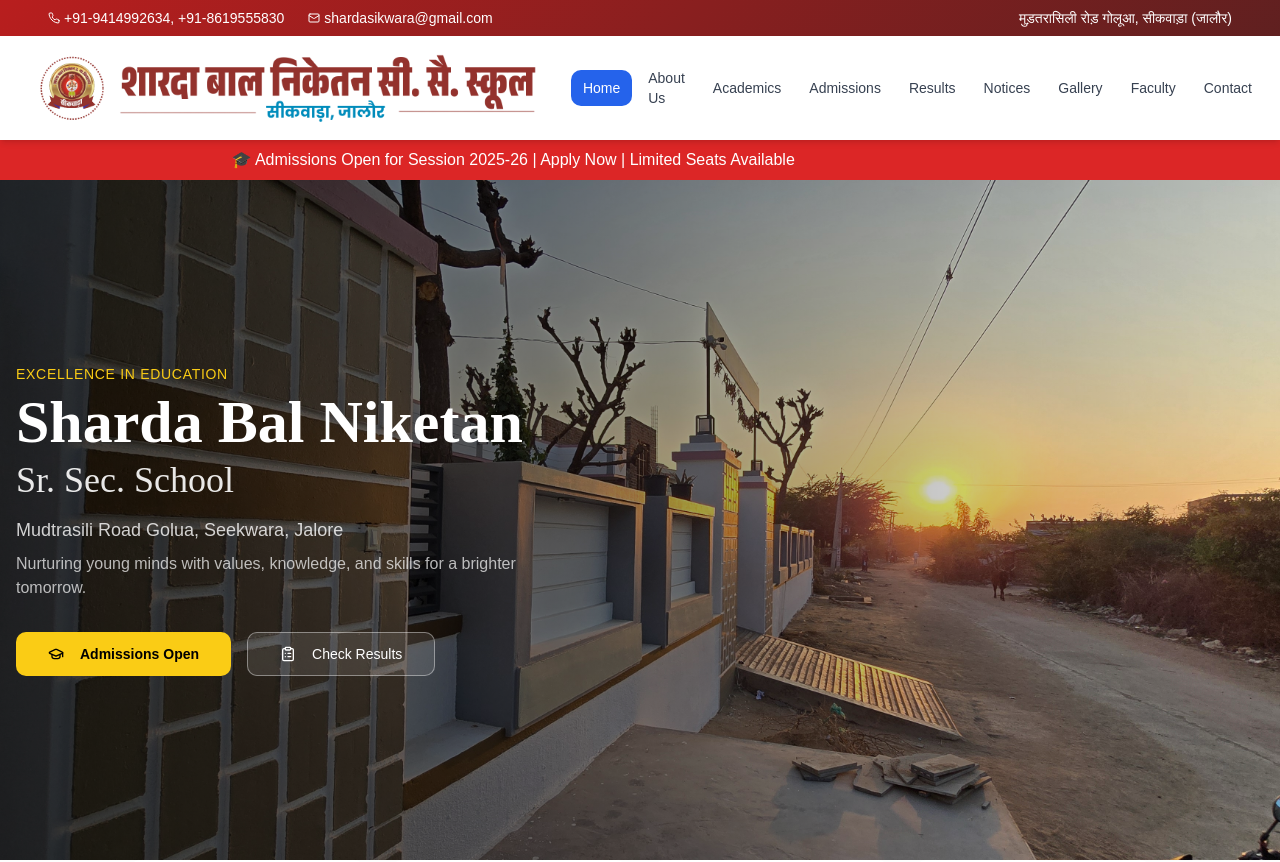
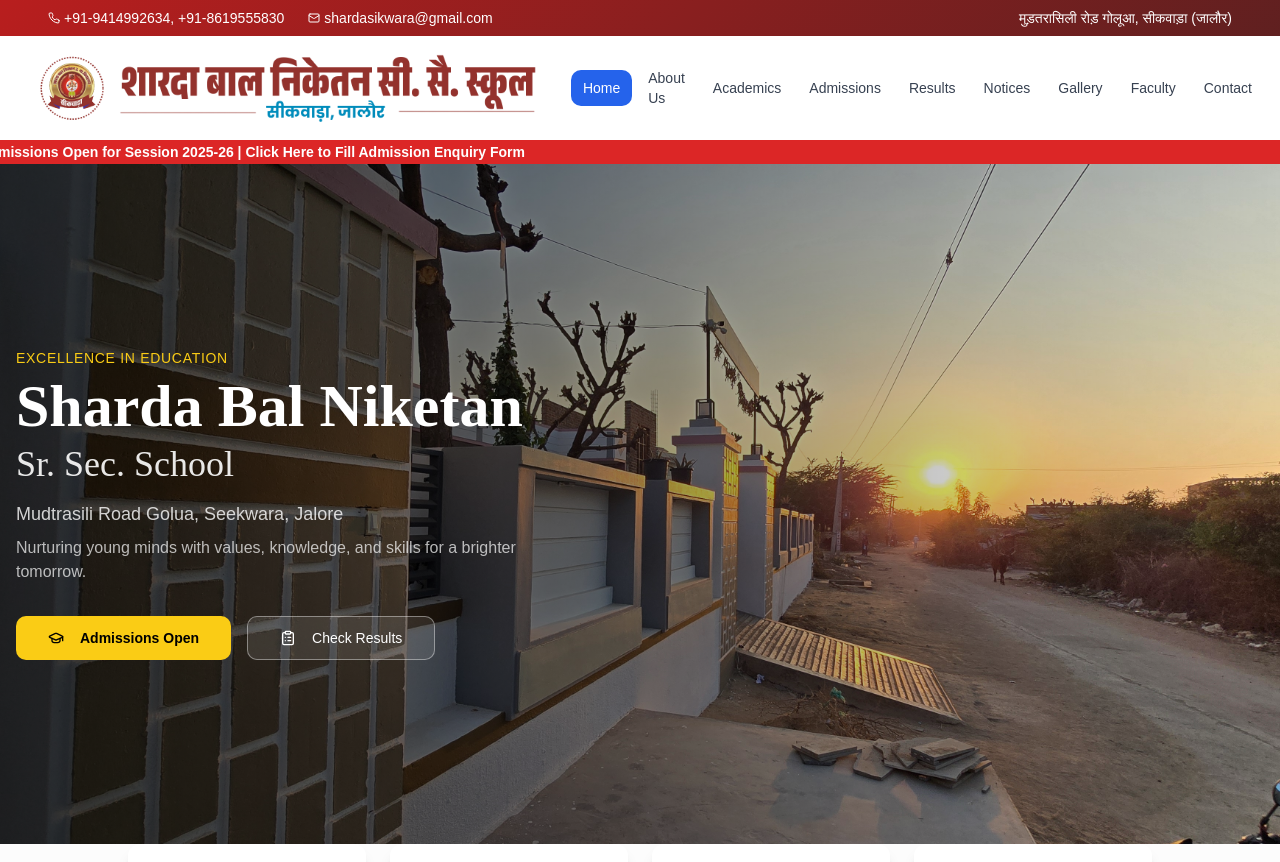
Before and after one commit to DK-Software-maker/sbn-school-website, a React (Vite) app in the folder sharda-smart-campus-main/: page / in a window 1280 px wide. Shown: the top 862 px of the page. Built offline with nearby package versions, Linux system fonts and the light colour scheme; the HTML template or start-up script is replaced by a standard one.

Commit message:
update website

```diff
--- a/sharda-smart-campus-main/src/components/layout/Navbar.tsx
+++ b/sharda-smart-campus-main/src/components/layout/Navbar.tsx
@@ -106,11 +106,14 @@ const Navbar = () => {
           )}
         </AnimatePresence>
       </nav>
-      <div className="bg-red-600 text-white py-2 overflow-hidden">
+<div className="sticky top-0 z-50 bg-red-600 text-white overflow-hidden">
   <div className="marquee-track">
-    <span className="marquee-text">
-      🎓 Admissions Open for Session 2025-26 | Apply Now | Limited Seats Available
-    </span>
+    <a
+      href="/admissions"
+      className="marquee-text font-semibold text-sm"
+    >
+      🎓 Admissions Open for Session 2025-26 | Click Here to Fill Admission Enquiry Form
+    </a>
   </div>
 </div>
     </>
--- a/sharda-smart-campus-main/src/index.css
+++ b/sharda-smart-campus-main/src/index.css
@@ -104,21 +104,24 @@ html {
 }
 
 .marquee-track {
-  width: 90%;
+  width: 100%;
   overflow: hidden;
-  position: relative;
 }
 
 .marquee-text {
   display: inline-block;
   white-space: nowrap;
-  padding-left: 100%;
   animation: marqueeMove 12s linear infinite;
+}
+
+/* hover par animation stop */
+.marquee-text:hover {
+  animation-play-state: paused;
 }
 
 @keyframes marqueeMove {
   0% {
-    transform: translateX(0);
+    transform: translateX(100%);
   }
   100% {
     transform: translateX(-100%);
```
